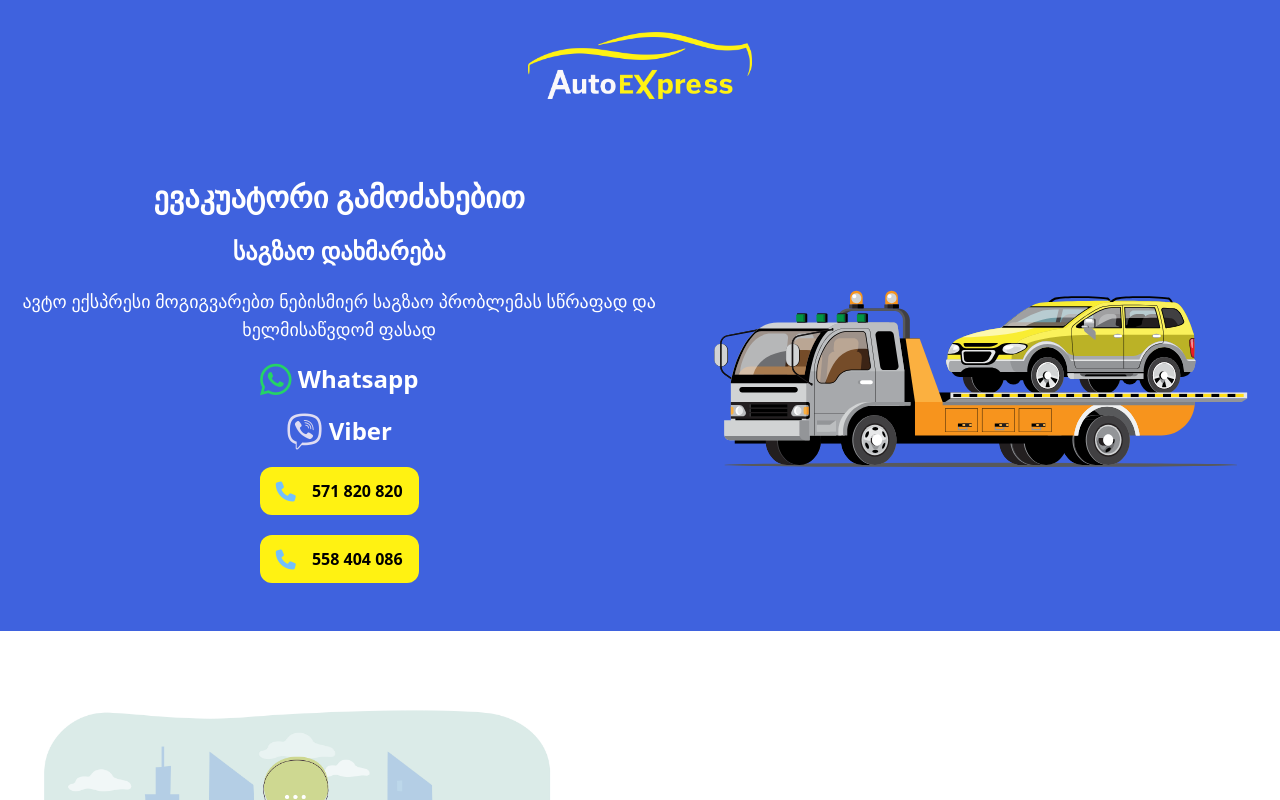
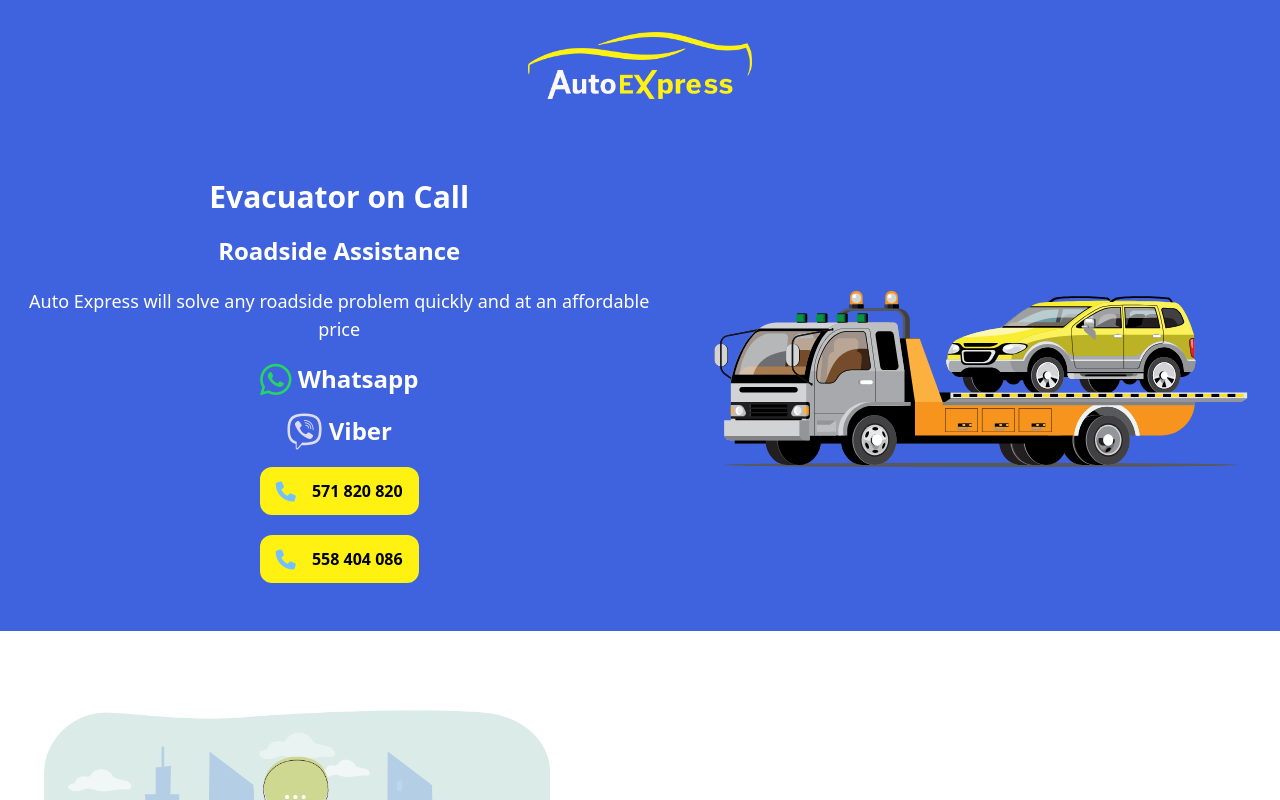
Before and after one commit to Aristocrat4/tripsho, an Angular app: page / in a window 1280 px wide. Shown: the top 800 px of the page. Built offline with nearby package versions, Linux system fonts and the light colour scheme.

Commit message:
edit texts to english

```diff
--- a/src/app/components/hero/hero.component.html
+++ b/src/app/components/hero/hero.component.html
@@ -7,18 +7,18 @@
     <div
       class="text-wrapper flex flex-col justify-center items-center text-center gap-5"
     >
-      <h1 class="text-3xl font-bold">ევაკუატორი გამოძახებით</h1>
-      <!-- <h1 class="text-3xl font-bold">Evacuator on Call</h1> -->
-      <h2 class="text-2xl font-semibold">საგზაო დახმარება</h2>
-      <!-- <h2 class="text-2xl font-semibold">Roadside Assistance</h2> -->
-      <p class="text-lg">
+      <!-- <h1 class="text-3xl font-bold">ევაკუატორი გამოძახებით</h1> -->
+      <h1 class="text-3xl font-bold">Evacuator on Call</h1>
+      <!-- <h2 class="text-2xl font-semibold">საგზაო დახმარება</h2> -->
+      <h2 class="text-2xl font-semibold">Roadside Assistance</h2>
+      <!-- <p class="text-lg">
         ავტო ექსპრესი მოგიგვარებთ ნებისმიერ საგზაო პრობლემას სწრაფად და
         ხელმისაწვდომ ფასად
-      </p>
-      <!-- <p class="text-lg">
+      </p> -->
+      <p class="text-lg">
         Auto Express will solve any roadside problem quickly and at an
         affordable price
-      </p> -->
+      </p>
       <a href="https://msng.link/o/?571820820=wa"
         ><span class="text-2xl font-bold w-[9.575rem]"
           ><i class="fa-brands fa-whatsapp fa-xl" style="color: #25d366"></i>
```
